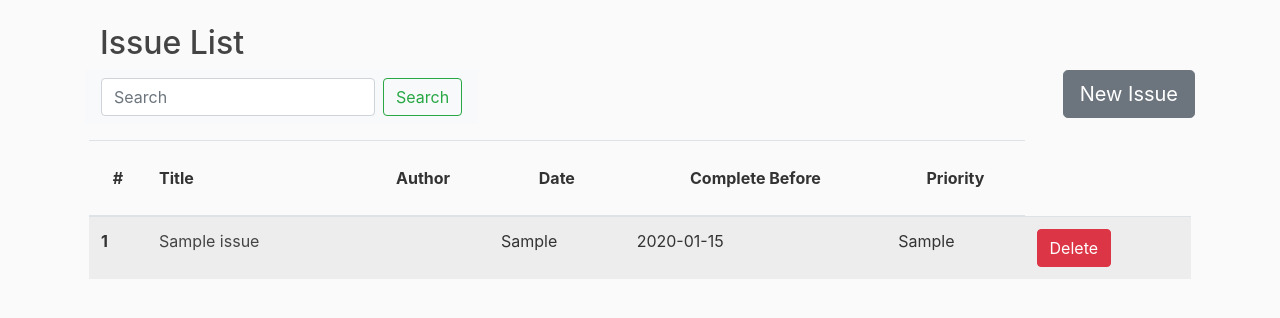
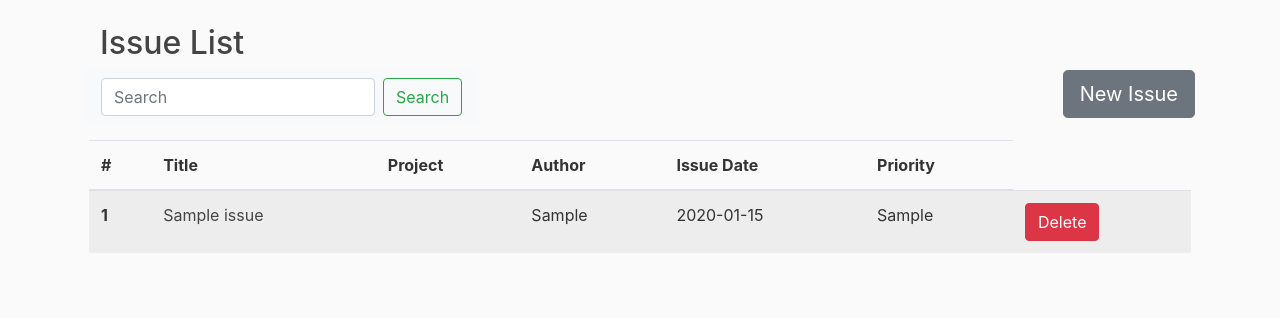
Before and after one commit to matttse/projectmanagementservice, a Flask app: page /issues/all in a window 1280 px wide. Shown: the part 56-374 px from the top of the page. Run offline with Flask 2, Linux system fonts and the light colour scheme; tables that the repository leaves empty hold one stand-in row (values such as "Sample post"); some libraries are stand-ins or nearby versions.

Commit message:
Kevin remerged table columns

```diff
--- a/service_application_package/templates/issues_all.html
+++ b/service_application_package/templates/issues_all.html
@@ -37,14 +37,14 @@ ul{
     <table class="table table-striped">
 
       <thead>
-      <tr>
-        <th style="line-height:50px;text-align:center">#</th>
-        <th style="line-height:50px">Title</th>
-        <th style="line-height:50px;text-align:center">Author</th>
-        <th style="line-height:50px;text-align:center">Date</th>
-        <th style="line-height:50px;text-align:center">Complete Before</th>
-        <th style="line-height:50px;text-align:center">Priority</th>
-    </tr>
+        <tr>
+          <th>#</th>
+          <th>Title</th>
+          <th>Project</th>
+          <th>Author</th>
+          <th>Issue Date</th>
+          <th>Priority</th>
+        </tr>
       </thead>
 
     {% if issues|length > 0 %}
```
